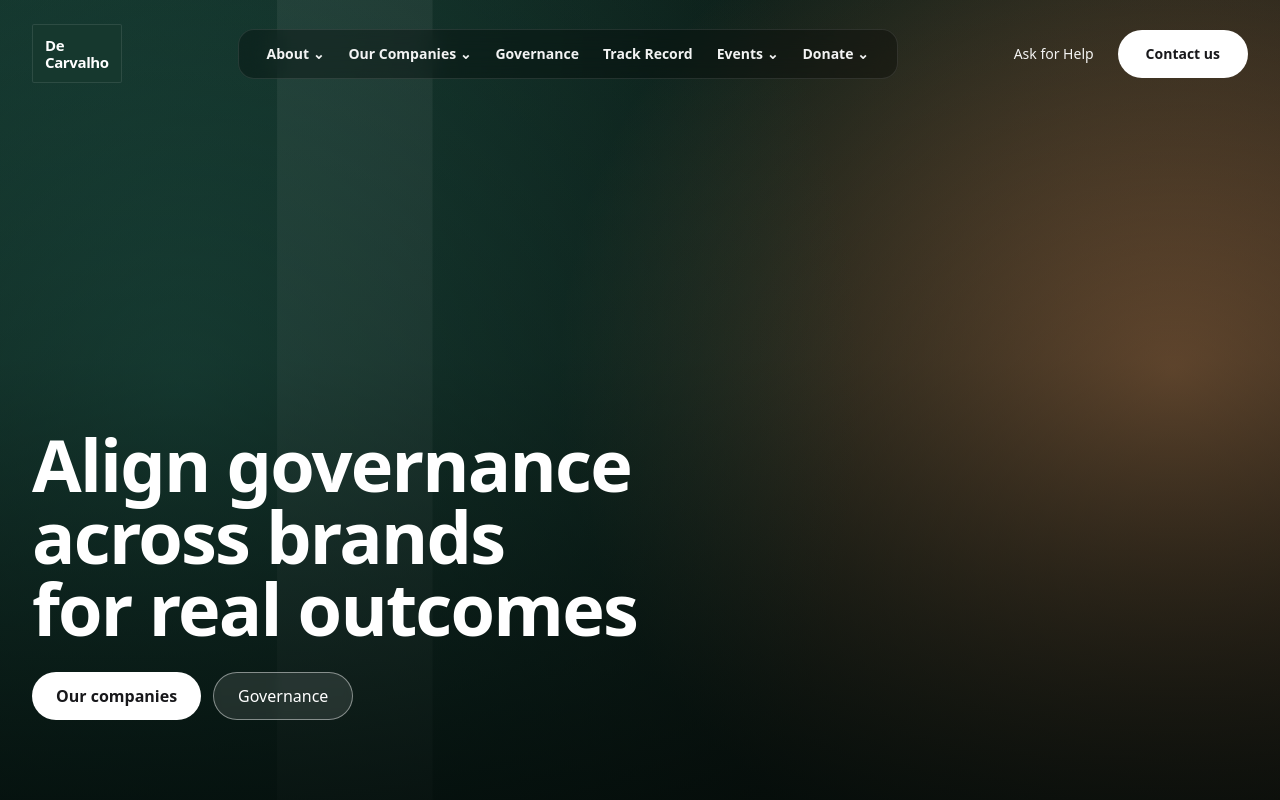
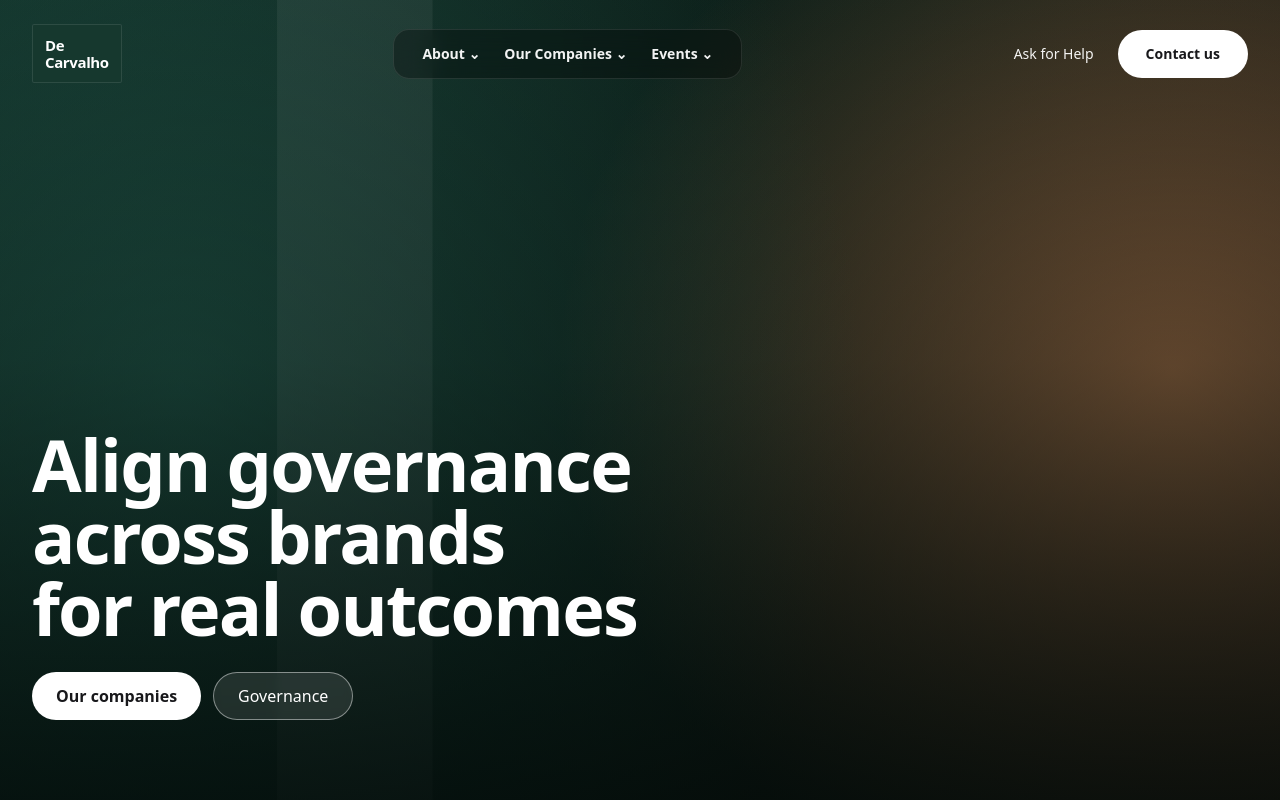
Before and after one commit to opanguana/decarvalho-site, a Next.js app: page / in a window 1280 px wide. Shown: the top 800 px of the page. Built offline with nearby package versions, Linux system fonts and the light colour scheme.

Commit message:
Revert "fix(nav): unify desktop and mobile navigation behavior"
This reverts commit e396c1b6eef97847ba38125a4518fb991f4995d6.

```diff
--- a/components/Header.tsx
+++ b/components/Header.tsx
@@ -17,7 +17,7 @@ export default function Header() {
   const donateHref = primaryByLabel.get("Contact") ?? "/contact";
   const askHelpHref = donateHref;
 
-  const desktopNavLinkClass = "px-3 py-1.5 text-sm text-white/95 transition-opacity duration-200 hover:text-white hover:opacity-90";
+  const desktopNavLinkClass = "px-3 py-1.5 text-sm text-white/95 hover:text-white";
   const mobileNavLinkClass = "block rounded-lg px-3 py-2 text-sm text-white/95 hover:bg-white/10 hover:text-white";
 
   const renderDesktopNav = () => (
@@ -44,18 +44,19 @@ export default function Header() {
           ))}
         </div>
       </details>
+{/*
       <Link href={governanceHref} className={desktopNavLinkClass}>
         Governance
       </Link>
       <Link href={trackRecordHref} className={desktopNavLinkClass}>
         Track Record
-      </Link>
+      </Link> */}
       <Link href={eventsHref} className={desktopNavLinkClass}>
         Events <span aria-hidden="true">⌄</span>
       </Link>
-      <Link href={donateHref} className={desktopNavLinkClass}>
+      {/* <Link href={donateHref} className={desktopNavLinkClass}>
         Donate <span aria-hidden="true">⌄</span>
-      </Link>
+      </Link> */}
     </nav>
   );
 
```
